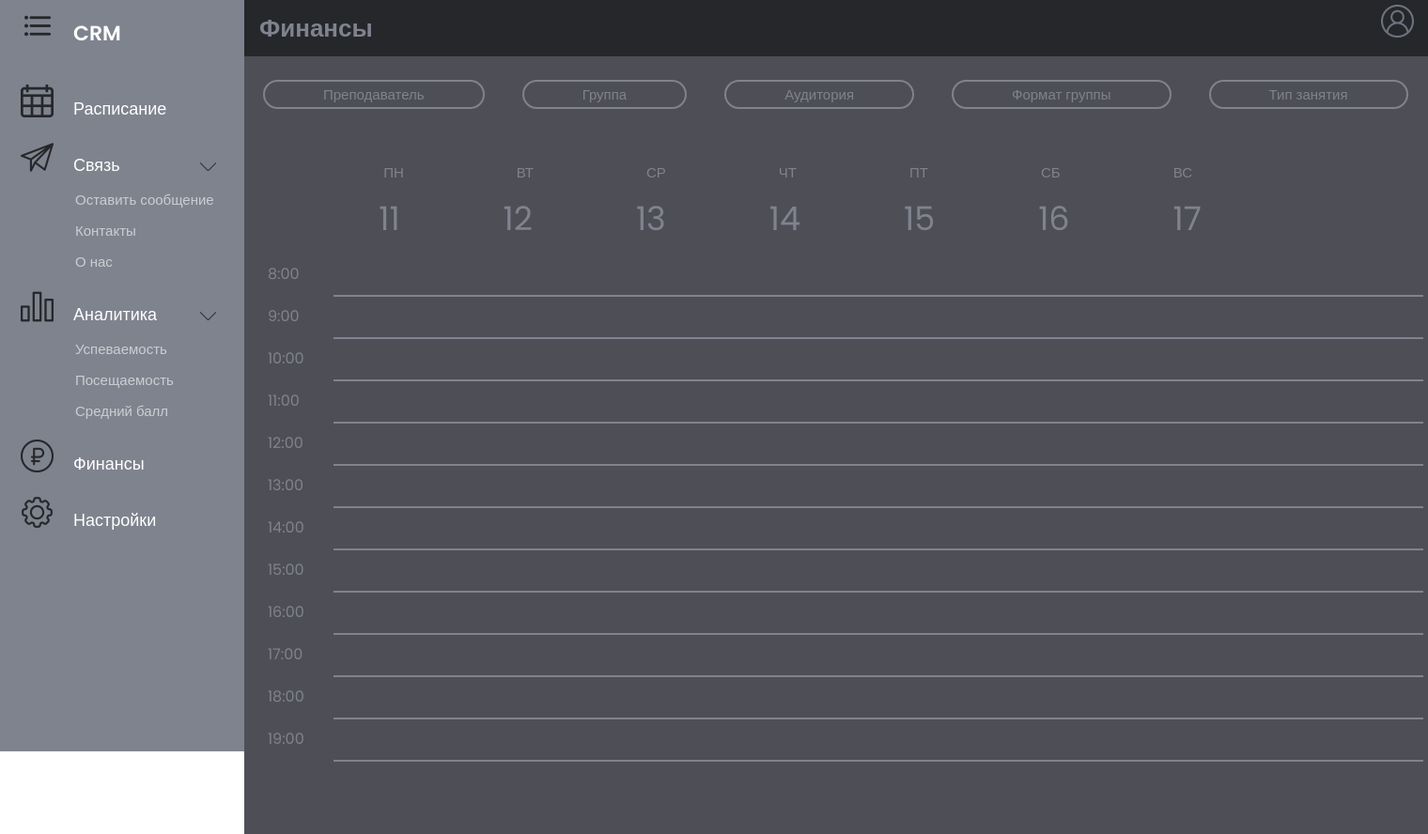
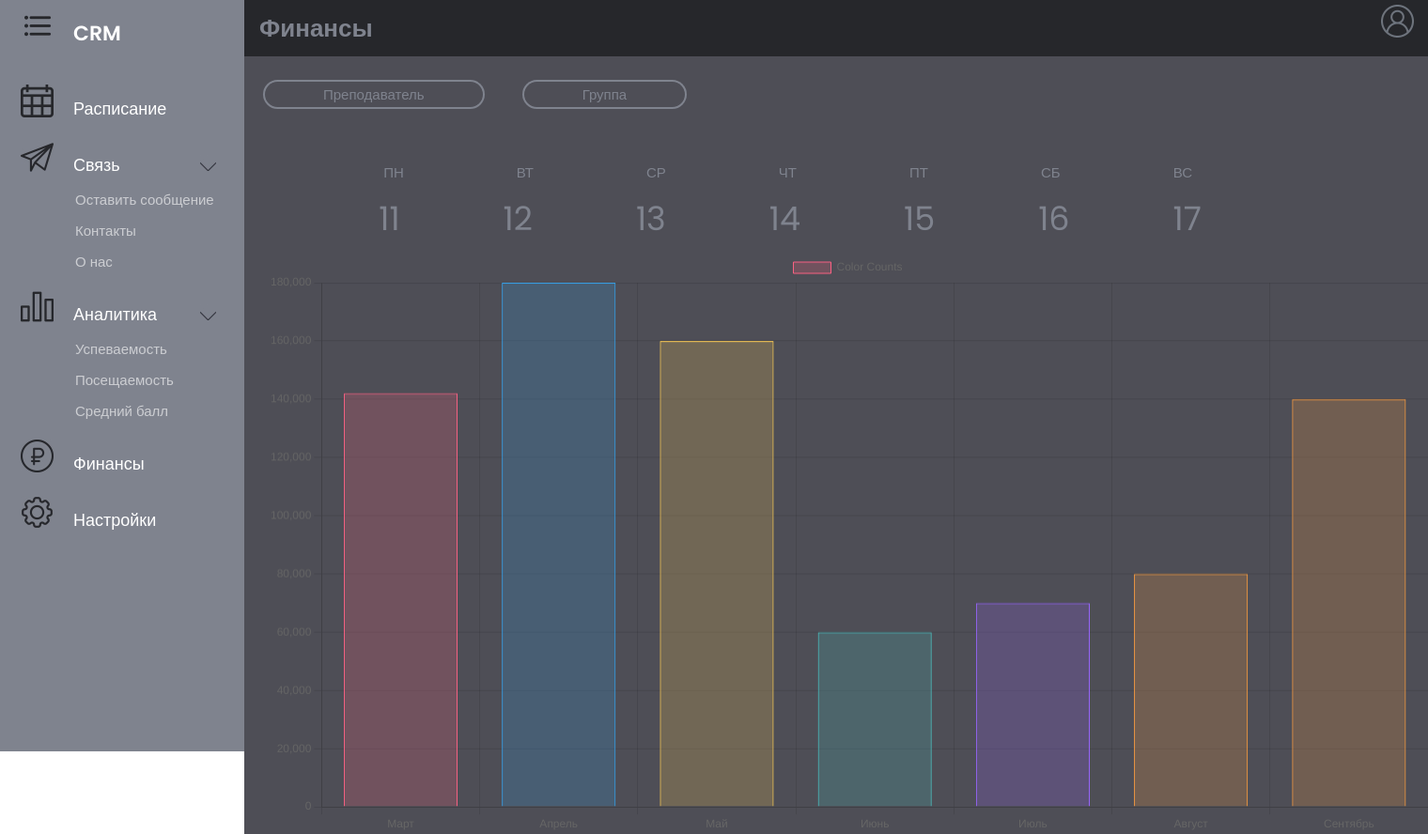
Before and after one commit to PetrR2207/crm-projects, a Django app: page /finance/ in a window 1520 px wide. Shown: the whole page at 94% size. Run offline with Django 4.2, Linux system fonts and the light colour scheme; some web fonts are replaced.

Commit message:
add finance

```diff
--- a/crmsystem/static/css/style.css
+++ b/crmsystem/static/css/style.css
@@ -236,6 +236,10 @@
     padding: 0px 5px 0px 70px;
     height: 0vh;
 }
+.home-section .home-body3 .column{
+    padding-left:20px;
+}
+
 .home-section .home-body4{
     padding: 5px 0vh 5px 0%;
     width: 100%;
--- a/crmsystem/templates/crmsystem/base.html
+++ b/crmsystem/templates/crmsystem/base.html
@@ -78,6 +78,7 @@
 
 
   <script>
+
   let arrow = document.querySelectorAll(".arrow");
   for (var i = 0; i < arrow.length; i++) {
       arrow[i].addEventListener("click", (e)=>{
@@ -137,5 +138,5 @@
     <button type="submit" class="btn">Добавить</button>
     </form>
 
-</body>
+</body
 </html>
--- a/finance/templates/finance/finance.html
+++ b/finance/templates/finance/finance.html
@@ -15,15 +15,6 @@
          </div-home>
          <div-home class="home-page-content">
             <button class="button"><a class="button grey" href="#"><span class="text">Группа</span></a></button>
-         </div-home>
-         <div-home class="home-page-content">
-            <button class="button"><a class="button grey" href="#"><span class="text">Аудитория</span></a></button>
-         </div-home>
-         <div-home class="home-page-content">
-            <button class="button"><a class="button grey" href="#"><span class="text">Формат группы</span></a></button>
-         </div-home>
-         <div-home class="home-page-content">
-            <button class="button"><a class="button grey" href="#"><span class="text">Тип занятия</span></a></button>
          </div-home>
     </div>
      <div class="home-body1">
@@ -73,17 +64,48 @@
          </div>
      </div>
      <div class="home-body3">
-          8:00<div class="home-body3 hr"><hr color="#7F838E"></div>
-         9:00<div class="home-body3 hr"><hr color="#7F838E"></div>
-         10:00<div class="home-body3 hr"><hr color="#7F838E"></div>
-         11:00<div class="home-body3 hr"><hr color="#7F838E"></div>
-         12:00<div class="home-body3 hr"><hr color="#7F838E"></div>
-         13:00<div class="home-body3 hr"><hr color="#7F838E"></div>
-         14:00<div class="home-body3 hr"><hr color="#7F838E"></div>
-         15:00<div class="home-body3 hr"><hr color="#7F838E"></div>
-         16:00<div class="home-body3 hr"><hr color="#7F838E"></div>
-         17:00<div class="home-body3 hr"><hr color="#7F838E"></div>
-         18:00<div class="home-body3 hr"><hr color="#7F838E"></div>
-         19:00<div class="home-body3 hr"><hr color="#7F838E"></div>
+     <head>
+    <script src="https://cdn.jsdelivr.net/npm/chart.js"></script>
+     </head>
+         <canvas id="myChart"></canvas>
+        <script>
+        const ctx = document.getElementById('myChart').getContext('2d');
+        const myChart = new Chart(ctx, {
+            type: 'bar',
+            data: {
+                labels: ['Март', 'Апрель', 'Май', 'Июнь', 'Июль', 'Август', 'Сентябрь'],
+                datasets: [{
+                    label: 'Color Counts',
+                    data: [142000, 180000, 160000, 60000, 70000, 80000, 140000],
+                    backgroundColor: [
+                        'rgba(255, 99, 132, 0.2)',
+                        'rgba(54, 162, 235, 0.2)',
+                        'rgba(255, 206, 86, 0.2)',
+                        'rgba(75, 192, 192, 0.2)',
+                        'rgba(153, 102, 255, 0.2)',
+                        'rgba(255, 159, 64, 0.2)',
+                        'rgba(255, 159, 64, 0.2)'
+                    ],
+                    borderColor: [
+                        'rgba(255, 99, 132, 1)',
+                        'rgba(54, 162, 235, 1)',
+                        'rgba(255, 206, 86, 1)',
+                        'rgba(75, 192, 192, 1)',
+                        'rgba(153, 102, 255, 1)',
+                        'rgba(255, 159, 64, 1)',
+                        'rgba(255, 159, 64, 1)'
+                    ],
+                    borderWidth: 1
+                }]
+            },
+            options: {
+                scales: {
+                    y: {
+                        beginAtZero: true
+                    }
+                }
+            }
+        });
+    </script>
      </div>
 {% endblock %}
```
